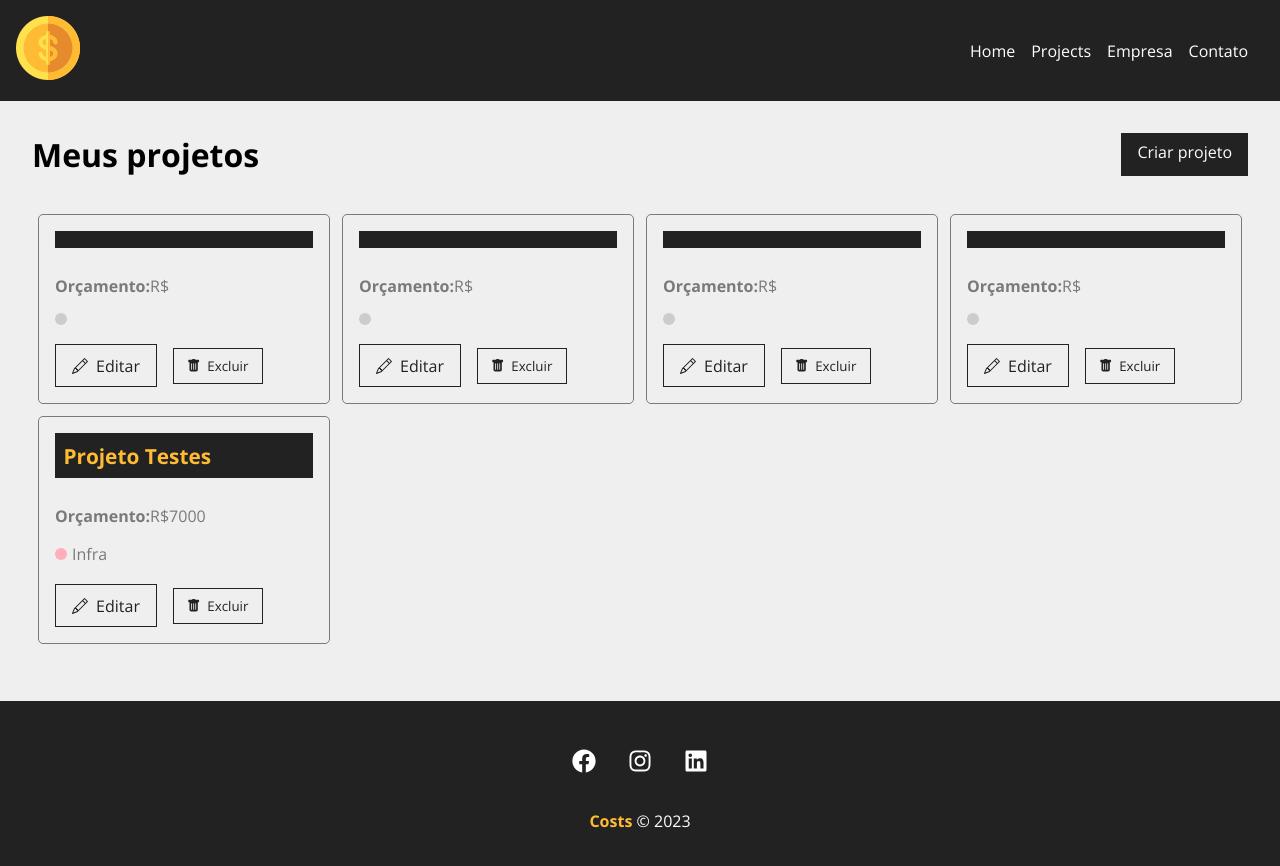
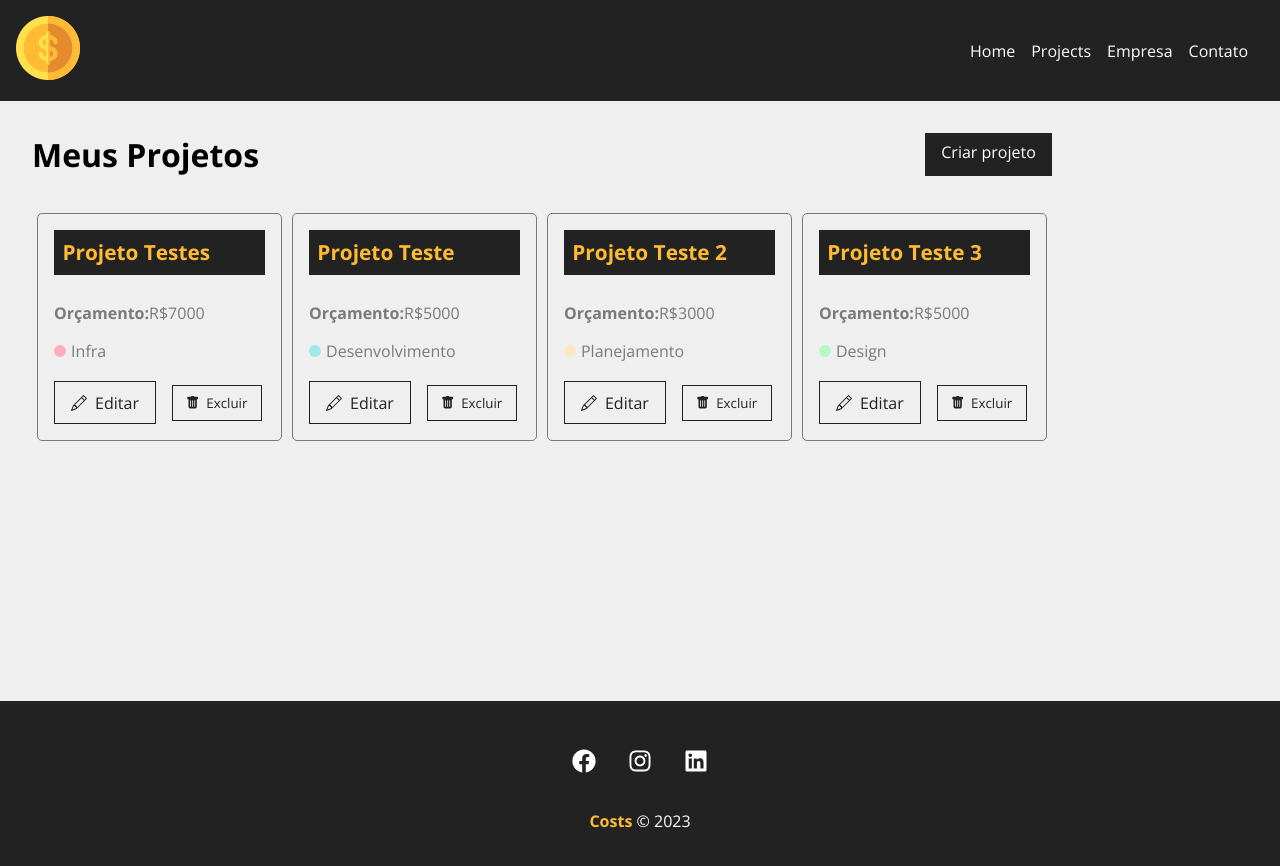
Before and after one commit to marcosviniciusjau/mv-araujo-arquiteture, a React (Create React App) app: page /Projects in a window 1280 px wide. Shown: the top 866 px of the page. Built offline with nearby package versions, Linux system fonts and the light colour scheme; data requests are answered from the project's data file.

Commit message:
clean code e configuração dos serviços

```diff
--- a/db.json
+++ b/db.json
@@ -1,17 +1,5 @@
 {
   "projects": [
-    {
-      "id": 1
-    },
-    {
-      "id": 2
-    },
-    {
-      "id": 3
-    },
-    {
-      "id": 4
-    },
     {
       "name": "Projeto Testes",
       "budget": "7000",
@@ -19,9 +7,86 @@
         "id": "1",
         "name": "Infra"
       },
+      "cost": 900,
+      "services": [
+        {
+          "name": "Meu novo serviço",
+          "cost": "300",
+          "description": "faz isso aqui",
+          "id": "709ca73a-17e9-49a0-87bb-ae887df7b52e"
+        },
+        {
+          "name": "Meu novo serviço 2",
+          "cost": "300",
+          "description": "faz isso aqui",
+          "id": "93c3d554-e028-4c96-a73d-7471791c624f"
+        },
+        {
+          "name": "Meu novo serviço 3",
+          "cost": "300",
+          "description": "faz isso aqui",
+          "id": "3c38b3de-21d9-4a45-8889-175d9d61677d"
+        }
+      ],
+      "id": 5
+    },
+    {
+      "name": "Projeto Teste",
+      "budget": "5000",
+      "category": {
+        "id": "2",
+        "name": "Desenvolvimento"
+      },
+      "cost": 1199,
+      "services": [
+        {
+          "name": "Contratar dev php",
+          "cost": "300",
+          "description": "emails",
+          "id": "52d30502-f28b-4bfc-b159-0d0592e889c6"
+        },
+        {
+          "name": "teste",
+          "cost": "300",
+          "description": "teste",
+          "id": "61911470-0bb2-4446-bbae-5b200d3863f3"
+        },
+        {
+          "name": "teste 2",
+          "cost": "299",
+          "description": "teste 2",
+          "id": "e881fc63-7b3d-42c7-ba73-b1ecda59d908"
+        },
+        {
+          "name": "Meu novo serviço",
+          "cost": "300",
+          "description": "teste 3",
+          "id": "c3eb4dfc-2388-4846-a25a-5123556054cb"
+        }
+      ],
+      "id": 6
+    },
+    {
+      "name": "Projeto Teste 2",
+      "budget": "3000",
+      "category": {
+        "id": "4",
+        "name": "Planejamento"
+      },
       "cost": 0,
       "services": [],
-      "id": 5
+      "id": 7
+    },
+    {
+      "name": "Projeto Teste 3",
+      "budget": "5000",
+      "category": {
+        "id": "3",
+        "name": "Design"
+      },
+      "cost": 0,
+      "services": [],
+      "id": 8
     }
   ],
   "categories": [
--- a/src/components/pages/Project.js
+++ b/src/components/pages/Project.js
@@ -1,90 +1,108 @@
-import {parse, v4 as uuidv4} from 'uuid'
+import { parse, v4 as uuidv4 } from "uuid"
 
-import styles from './Project.module.css'
-import { useParams } from 'react-router-dom'
-import { useState,useEffect } from 'react'
-import Loading from '../layouts/Loading'
-import Containers from '../layouts/Container'
-import ProjectForm from '../projects/ProjectForm'
-import Message from '../layouts/Message'
-import ServiceForm from '../services/service-form'
+import styles from "./Project.module.css"
+import { useParams } from "react-router-dom"
+import { useState, useEffect } from "react"
+import Loading from "../layouts/Loading"
+import Containers from "../layouts/Container"
+import ProjectForm from "../project/ProjectForm"
+import Message from "../layouts/Message"
+import ServiceForm from "../service/ServiceForm"
+import ServiceCard from "../service/ServiceCard"
 
-function Project(){
+function Project() {
   const { id } = useParams()
-  const [project,setProject]= useState([])
-  const [showProjectForm,setShowProjectForm]= useState(false)
+  const [project, setProject] = useState([])
+  const [services, setServices] = useState([])
+  const [showProjectForm, setShowProjectForm] = useState(false)
   const [message, setMessage] = useState()
-  const [type,setType]= useState()
+  const [type, setType] = useState()
   const [showServiceForm, setShowServiceForm] = useState(false)
 
-useEffect(()=>{
-  setTimeout(()=>fetch(`http://localhost:5000/projects/${id}`,{
-    method:'GET',
-    headers:{
-     'Content-Type':'application/json'
+  useEffect(() => {
+    setTimeout(
+      () =>
+        fetch(`http://localhost:5000/projects/${id}`, {
+          method: "GET",
+          headers: {
+            "Content-Type": "application/json",
           },
-   }).then(resp=> resp.json())
-     .then(data=> {
+        })
+          .then((resp) => resp.json())
+          .then((data) => {
             setProject(data)
+            setServices(data.services)
+          }),
 
-   })
-    .catch(err=> console.log(err)
-    ),300)
-  },[id])
+      0
+    )
+  }, [id])
 
-  function editPost(project){
-    setMessage('')
-    if(project.budget < project.cost){
-      setMessage('O orçamento não pode ser menor que o custo do projeto!')
-      setType('error')
+  function editPost(project) {
+
+    if (project.budget < project.cost) {
+      setMessage("O orçamento não pode ser menor que o custo do projeto!")
+      setType("error")
       return false
     }
 
-    fetch(`http://localhost:5000/projects/${id}`,{
-      method:'PATCH',
-      headers:{
-       'Content-Type':'application/json'
+    fetch(`http://localhost:5000/projects/${project.id}`, {
+      method: "PATCH",
+      headers: {
+        "Content-Type": "application/json",
       },
       body: JSON.stringify(project),
-     }).then(resp=> resp.json())
-       .then(data=> {
+    })
+      .then((resp) => resp.json())
+      .then((data) => {
         setProject(data)
         setShowProjectForm(false)
-        setMessage('Projeto atualizado!')
-        setType('sucess')
+        setMessage("Projeto atualizado!")
+        setType("success")
+      })
 
-     })
-      .catch(err=> console.log(err))
   }
 
-  function createService(project){
-    const lastService= project.services[project.services.length -1]
-    lastService.id= uuidv4()
+  function createService(project) {
 
-    const lastServiceCost= lastService.cost
-    const newCost= parseFloat(project.cost) + parseFloat(lastServiceCost)
+    const lastService = project.services[project.services.length - 1]
+    lastService.id = uuidv4()
 
-    if(newCost > parseFloat(project.budget)){
-      setMessage('Orçamento ultrapassado, verifique o valor do serviço')
-      setType('error')
+    const lastServiceCost = lastService.cost
+    const newCost = parseFloat(project.cost) + parseFloat(lastServiceCost)
+
+    if (newCost > parseFloat(project.budget)) {
+      setMessage("Orçamento ultrapassado, verifique o valor do serviço!")
+      setType("error")
       project.services.pop()
       return false
     }
-    project.cost= newCost
+    project.cost = newCost
 
-    fetch(`http://localhost:5000/project/${project.id}`,{
-      method:'PATCH',
-      headers:{
-        'Content-Type':'application/json'
-      }
+    fetch(`http://localhost:5000/projects/${project.id}`, {
+      method: "PATCH",
+      headers: {
+        "Content-Type": "application/json",
+      },
+      body: JSON.stringify(project),
     })
+      .then((resp) => resp.json())
+      .then((data) => {
+        setServices(data.services)
+        setShowServiceForm(false)
+        setType("success")
+
+      })
+
   }
 
-  function toogleProjectForm(){
+  function removeService() {}
+
+  function toggleProjectForm() {
     setShowProjectForm(!showProjectForm)
   }
 
-    function toogleServiceForm() {
+  function toggleServiceForm() {
     setShowServiceForm(!showServiceForm)
   }
 
@@ -96,7 +114,7 @@ useEffect(()=>{
             {message && <Message type={type} msg={message} />}
             <div className={styles.details_container}>
               <h1> Projeto: {project.name}</h1>
-                <button className={styles.btn} onClick={toogleProjectForm}>
+              <button className={styles.btn} onClick={toggleProjectForm}>
                 {!showProjectForm ? "Editar Projeto" : "Fechar"}
               </button>
               {!showProjectForm ? (
@@ -106,25 +124,25 @@ useEffect(()=>{
                   </p>
 
                   <p>
-                      <span>Total do orçamento:</span> R$ {project.budget}
+                    <span>Total do orçamento: </span> R$ {project.budget}
                   </p>
                   <p>
-                      <span>Total Utilizado:</span> R$ {project.cost}
+                    <span>Total utilizado:</span> R$ {project.cost}
                   </p>
                 </div>
               ) : (
                 <div className={styles.project_info}>
                   <ProjectForm
                     handleSubmit={editPost}
-                      btnText="Concluir edição"
+                    btnText="Concluir Edição"
                     projectData={project}
                   />
                 </div>
               )}
             </div>
             <div className={styles.service_form_container}>
-                  <h2>Adicione um serviço</h2>
-                  <button className={styles.btn} onClick={toogleServiceForm}>
+              <h2>Adicione um serviço:</h2>
+              <button className={styles.btn} onClick={toggleServiceForm}>
                 {!showServiceForm ? "Adicionar Serviço" : "Fechar"}
               </button>
               <div className={styles.project_info}>
@@ -133,13 +151,24 @@ useEffect(()=>{
                     handleSubmit={createService}
                     btnText="Adicionar Serviço"
                     projectData={project}
-                    />)}
-
+                  />
+                )}
               </div>
             </div>
-              <h2>Serviços</h2>
+            <h2>Serviços:</h2>
             <Containers customClass="start">
-                <p>Items de Serviços</p>
+              {services.length > 0 &&
+                services.map((service) => (
+                  <ServiceCard
+                    id={service.id}
+                    name={service.name}
+                    cost={service.cost}
+                    description={service.description}
+                    key={service.id}
+                    handleRemove={removeService}
+                  />
+                ))}
+              {services.length === 0 && <p>Não há serviços cadastrados.</p>}
             </Containers>
           </Containers>
         </div>
--- a/src/components/pages/Projects.js
+++ b/src/components/pages/Projects.js
@@ -1,86 +1,84 @@
-import { useLocation } from 'react-router-dom'
-import {useState, useEffect} from 'react'
-import Message from '../layouts/Message'
+import { useLocation } from "react-router-dom"
+import { useState, useEffect } from "react"
+import Message from "../layouts/Message"
 
-import styles from './Projects.module.css'
-import Containers  from '../layouts/Container'
-import Loading from '../layouts/Loading';
-import LinkButton  from '../layouts/LinkButton'
-import ProjectCard from '../projects/ProjectCard'
+import styles from "./Projects.module.css"
+import Containers from "../layouts/Container"
+import Loading from "../layouts/Loading"
+import LinkButton from "../layouts/LinkButton"
+import ProjectCard from "../project/ProjectCard"
 
-function Projects(){
+function Projects() {
+  const [projects, setProjects] = useState([])
+  const [removeLoading, setRemoveLoading] = useState(false)
+  const [projectMessage, setProjectMessage] = useState("")
 
-   const [projects,setProjects] = useState([])
-   const [removeLoading,setRemoveLoading]= useState(false)
-   const [projectMessage, setProjectMessage]= useState('')
-
-   const location= useLocation()
-   let message= ''
-
-    if(location.state){
+  const location = useLocation()
+  let message = ""
+  if (location.state) {
     message = location.state.message
   }
 
-    useEffect(()=>{
-     setTimeout(()=>{
-        fetch('http://localhost:5000/projects',{
-        method:"GET",
-        headers:{
-            'Content-Type':'application/json',
+  useEffect(() => {
+    // Para ver o loading
+    setTimeout(
+      () =>
+        fetch("http://localhost:5000/projects", {
+          method: "GET",
+          headers: {
+            "Content-Type": "application/json",
           },
-    }).then(resp=> resp.json())
-    .then(data=>{
-        console.log(data)
+        })
+          .then((resp) => resp.json())
+          .then((data) => {
             setProjects(data)
             setRemoveLoading(true)
+          }),
+      100
+    )
+  }, [])
+
+  function removeProject(id) {
+    fetch(`http://localhost:5000/projects/${id}`, {
+      method: "DELETE",
+      headers: {
+        "Content-Type": "application/json",
+      },
     })
-    .catch(err=> console.log(err))
-    },300)
-    },[])
-
-    function removeProject(id){
-
-      fetch(`http://localhost:5000/projects/${id}`,{
-       method:'DELETE',
-       headers:{
-        'Content-Type':'application/json'
-      },
-      }).then(resp=> resp.json())
-        .then(data=> {
-         setProjects(projects.filter((project)=> project.id !== id))
-         setProjectMessage('Projeto removido com sucesso!')
+      .then((resp) => resp.json())
+      .then((data) => {
+        setProjects(projects.filter((project) => project.id !== id))
+        setProjectMessage("Projeto removido com sucesso!")
       })
-       .catch(err=> console.log(err))
   }
 
   return (
     <div className={styles.project_container}>
       <div className={styles.title_container}>
-         <h1> Meus projetos</h1>
-          <LinkButton to="/newproject" text="Criar projeto"/>
+        <h1>Meus Projetos</h1>
+        <LinkButton to="/newproject" text="Criar projeto" />
       </div>
-
-    {message && <Message  type="sucess" msg={message} />}
-    {projectMessage  && <Message  type="sucess" msg={projectMessage} />}
+      {message && <Message type="success" msg={message} />}
+      {projectMessage && <Message type="success" msg={projectMessage} />}
       <Containers customClass="start">
         {projects.length > 0 &&
-     projects.map((project) =>(
+          projects.map((project) => (
             <ProjectCard
               id={project.id}
               name={project.name}
               budget={project.budget}
-     category={project?.category?.name}
+              category={project.category.name}
               key={project.id}
-     handleRemove={removeProject}/>
+              handleRemove={removeProject}
+            />
           ))}
-
-    {!removeLoading && <Loading/>}
-    {removeLoading && projects.length ===0 && (
-    <p>Não há projetos cadastrados</p>
+        {!removeLoading && <Loading />}
+        {removeLoading && projects.length === 0 && (
+          <p>Não há projetos cadastrados!</p>
         )}
-
       </Containers>
     </div>
   )
 }
+
 export default Projects
--- a/src/components/pages/newproject.js
+++ b/src/components/pages/newproject.js
@@ -1,39 +1,38 @@
-import { useNavigate } from 'react-router-dom'
+import { useNavigate } from "react-router-dom"
 
-import ProjectForm from '../projects/ProjectForm'
+import ProjectForm from "../project/ProjectForm"
 
-import styles from './NewProject.module.css'
+import styles from "./NewProject.module.css"
 
-function NewProject(){
+function NewProject() {
+  const history = useNavigate()
 
-   const history= useNavigate()
+  function createPost(project) {
+    project.cost = 0
+    project.services = []
 
-   function createPost(project){
-      project.cost= 0
-      project.services=[]
-
-      fetch("http://localhost:5000/projects",
-      {
-        method:"POST",
-        headers:{
-            'Content-type' :'application/json',
+    fetch("http://localhost:5000/projects", {
+      method: "POST",
+      headers: {
+        "Content-type": "application/json",
       },
       body: JSON.stringify(project),
-      }).then((resp) => resp.json())
-        .then((data)=>{
+    })
+      .then((resp) => resp.json())
+      .then((data) => {
         console.log(data)
-            history('/projects',{state:{message:'Projeto enviado com sucesso'}})
+        history("/projects", {
+          state: { message: "Projeto enviado com sucesso" },
         })
-        .catch(err=>
-          console.log(err))
-
+      })
+      .catch((err) => console.log(err))
   }
 
   return (
-        <div className= {styles.newproject_container}>
+    <div className={styles.newproject_container}>
       <h1>Criar Projeto</h1>
       <p>Crie seu projeto para depois adicionar os serviços</p>
-        <ProjectForm handleSubmit={createPost} btnText="Criar projeto"/>
+      <ProjectForm handleSubmit={createPost} btnText="Criar projeto" />
     </div>
   )
 }
--- /dev/null
+++ b/src/components/service/ServiceCard.js
@@ -0,0 +1,25 @@
+import styles from '../project/ProjectCard.module.css'
+import {BsFillTrashFill} from 'react-icons/bs'
+function ServiceCard({ id,name,cost,description,handleRemove}){
+  const remove=(e)=>{
+
+  }
+
+  return (
+    <div className={styles.project_card}>
+      <h4>{name}</h4>
+      <p>
+        <span>Custo total: </span> R$ {cost}
+      </p>
+      <p>{description}</p>
+      <div className={styles.project_card_actions}>
+        <button onClick={remove}>
+          <BsFillTrashFill />
+          Excluir
+        </button>
+      </div>
+    </div>
+  )
+}
+
+export default ServiceCard
--- a/src/components/services/service-form.js
+++ b/src/components/service/ServiceForm.js
@@ -1,7 +1,7 @@
 import { useState } from 'react'
 import Input from '../form/Input'
 import SubmitButton from '../form/SubmitButton'
-import styles from '../projects/ProjectForm.module.css'
+import styles from '../project/ProjectForm.module.css'
 import { Import } from 'lucide-react'
 
 function ServiceForm({ handleSubmit, btnText, projectData }) {
```
Also changed, not shown: src/App.js (+4 -4 lines), src/components/pages/Projects.module.css (+6 -6 lines), src/components/project/ProjectCard.js (renamed from src/components/projects/ProjectCard.js), src/components/project/ProjectCard.module.css (renamed from src/components/projects/ProjectCard.module.css), src/components/project/ProjectForm.js (renamed from src/components/projects/ProjectForm.js), src/components/project/ProjectForm.module.css (renamed from src/components/projects/ProjectForm.module.css). Lines whose indentation alone changed are shown as unchanged.
